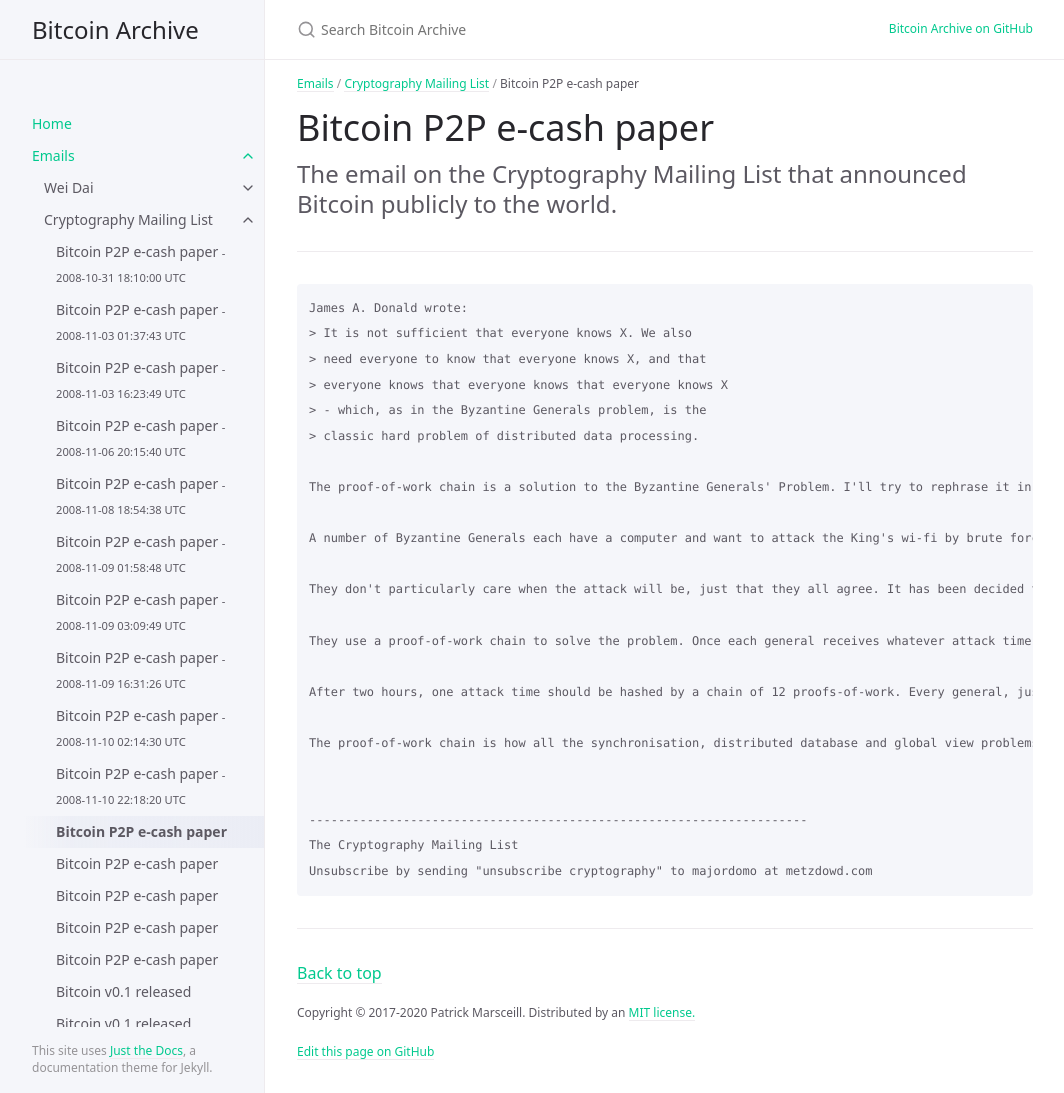
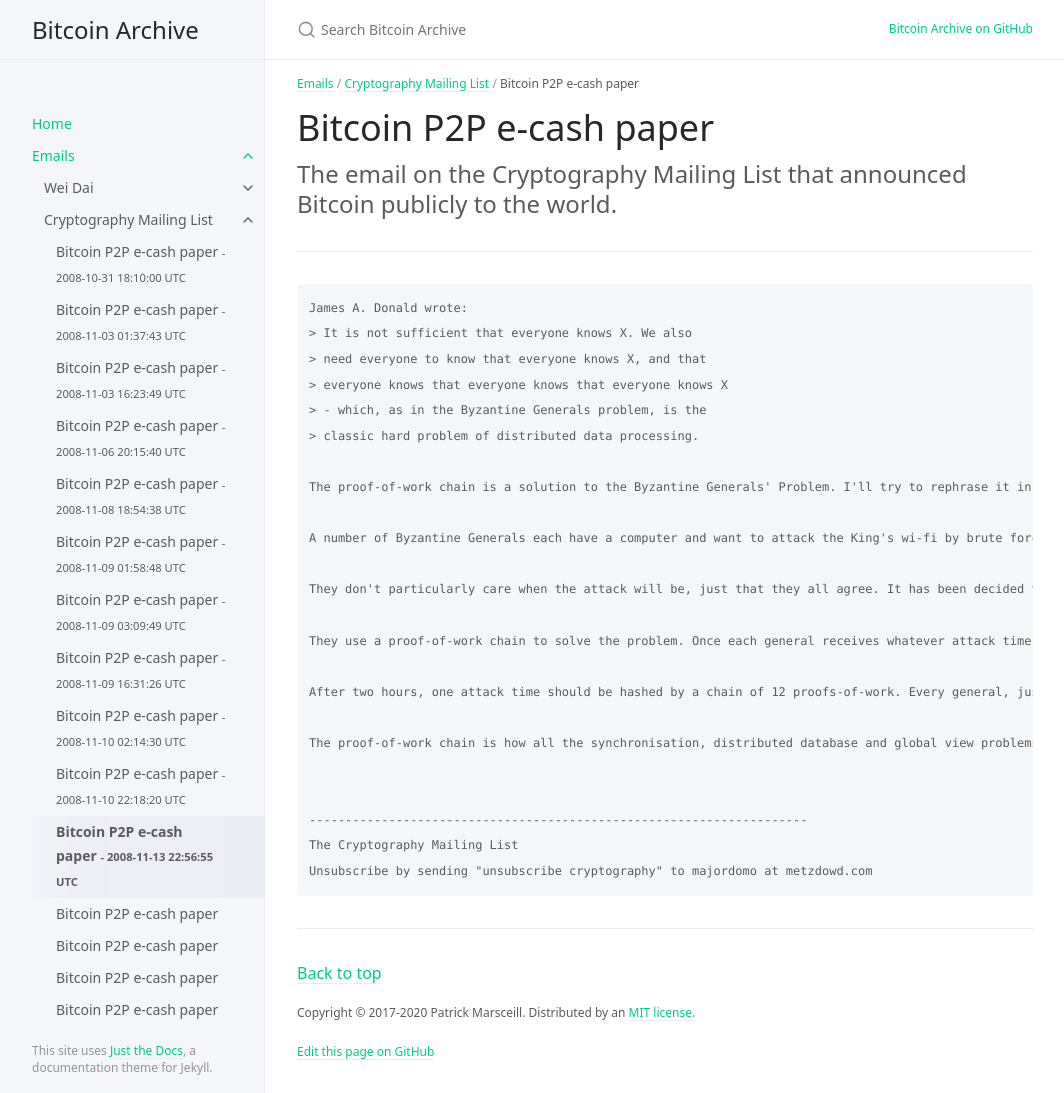
Before and after one commit to wakgill/bitcoin-archive, a Jekyll site: the page built from docs/emails/cryptography/11.md, in a window 1280 px wide and 1093 px high. Shown: the whole window, without its empty margins (107-1171 px from the left). Built offline with Jekyll 4.4.1, drawn with Linux system fonts in a browser that asks for light colours.

Commit message:
Update 11.md

```diff
--- a/docs/emails/cryptography/11.md
+++ b/docs/emails/cryptography/11.md
@@ -4,6 +4,7 @@ title: Bitcoin P2P e-cash paper
 grand_parent: Emails
 parent: Cryptography Mailing List
 nav_order: 11
+date: 2008-11-13 22:56:55 UTC
 ---
 
 # Bitcoin P2P e-cash paper
```
